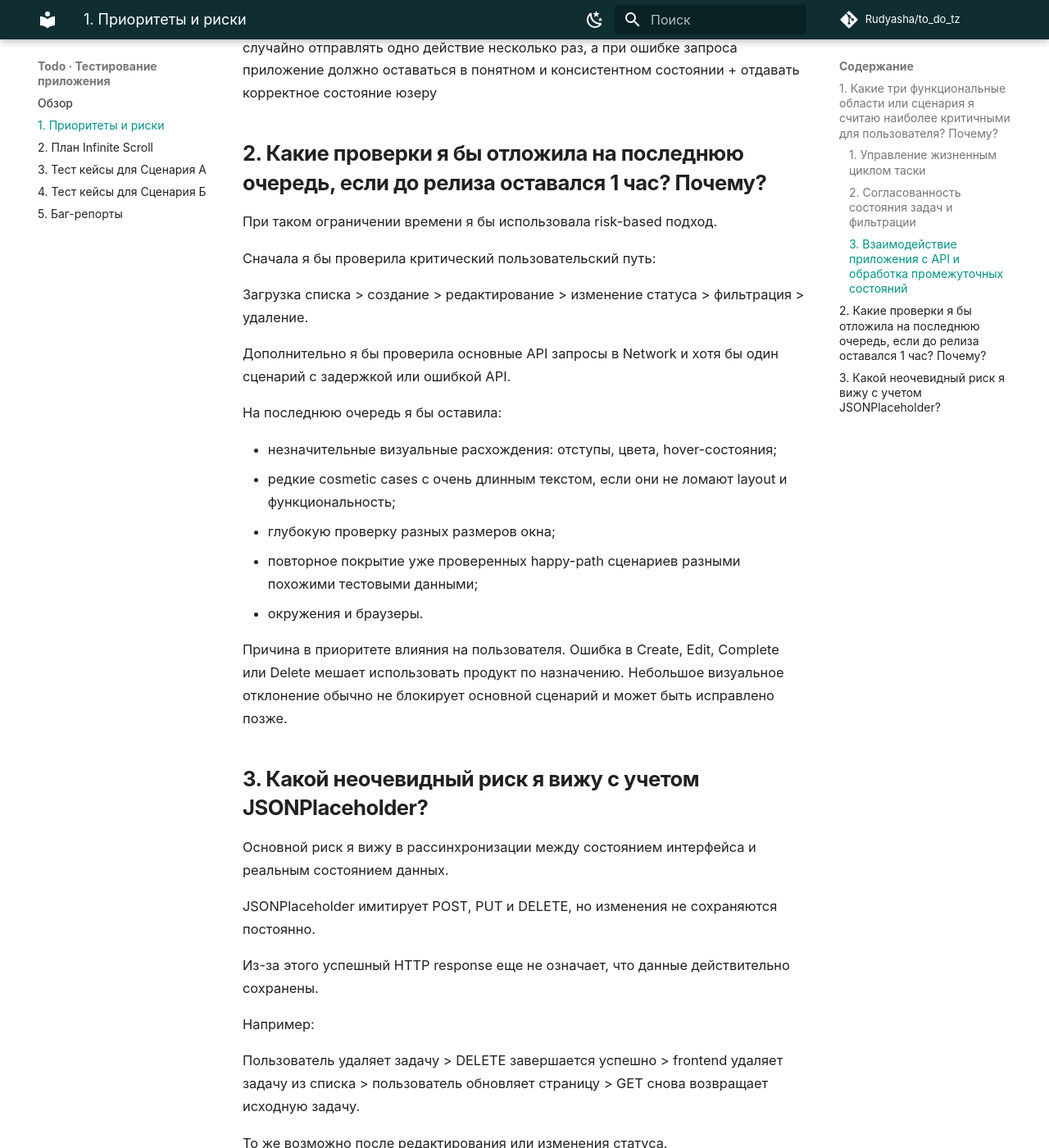
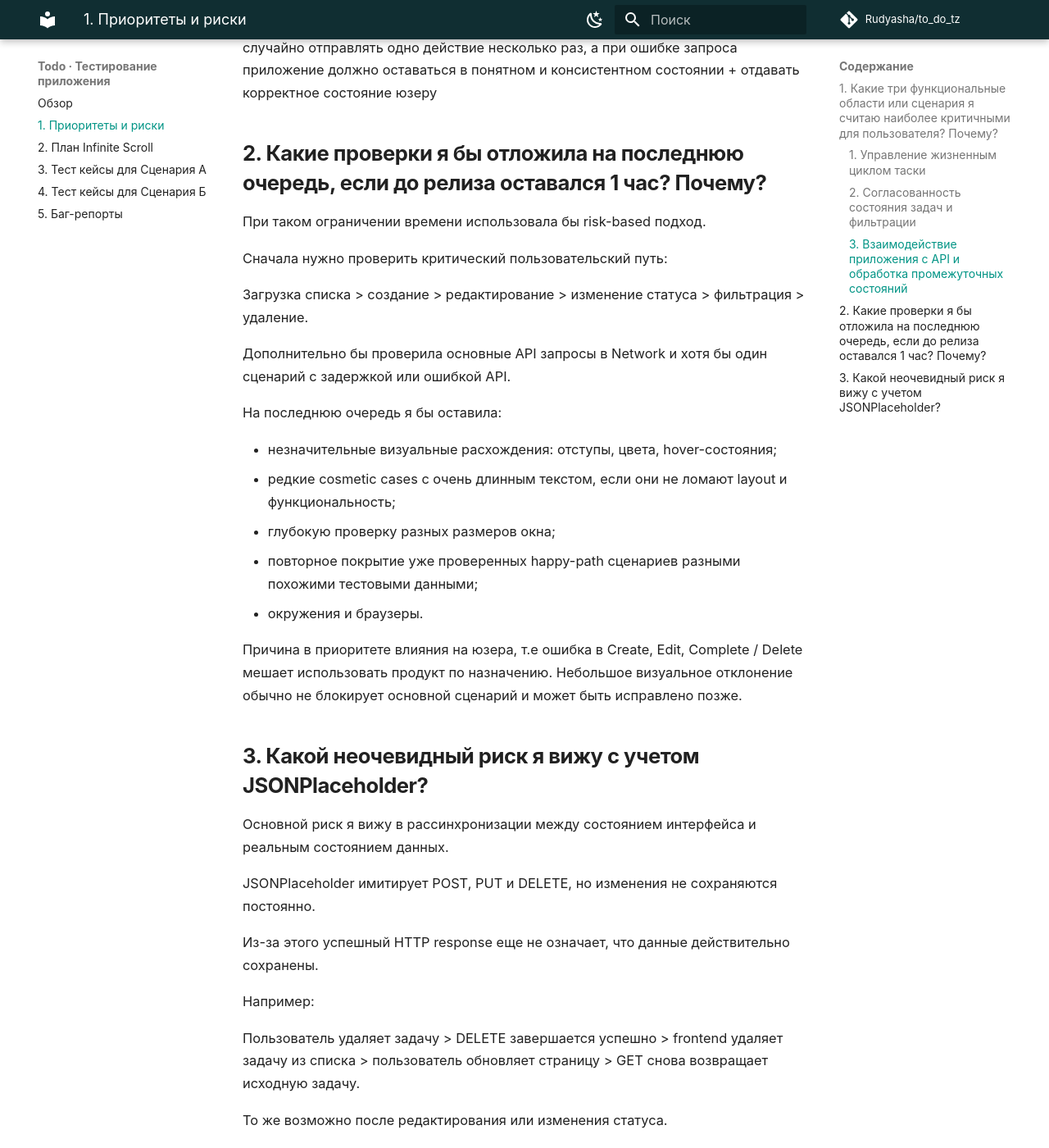
Before and after one commit to Rudyasha/to_do_tz, an MkDocs documentation site: the page built from docs/task-1.md, in a window 1280 px wide and 1400 px high, scrolled down 1281 px. Shown: the whole window at 82% size. Built offline with MkDocs 1.6.1 and Material for MkDocs 9.7.7, drawn with Linux system fonts in a browser that asks for light colours; comment, search, counter and statistics services are not loaded.

Commit message:
Update release prioritization wording

```diff
--- a/docs/task-1.md
+++ b/docs/task-1.md
@@ -33,13 +33,13 @@
 
 ## 2. Какие проверки я бы отложила на последнюю очередь, если до релиза оставался 1 час? Почему?
 
-При таком ограничении времени я бы использовала risk-based подход.
+При таком ограничении времени использовала бы risk-based подход.
 
-Сначала я бы проверила критический пользовательский путь:
+Сначала нужно проверить критический пользовательский путь:
 
 Загрузка списка > создание > редактирование > изменение статуса > фильтрация > удаление.
 
-Дополнительно я бы проверила основные API запросы в Network и хотя бы один сценарий с задержкой или ошибкой API.
+Дополнительно бы проверила основные API запросы в Network и хотя бы один сценарий с задержкой или ошибкой API.
 
 На последнюю очередь я бы оставила:
 
@@ -49,7 +49,7 @@
 - повторное покрытие уже проверенных happy-path сценариев разными похожими тестовыми данными;
 - окружения и браузеры.
 
-Причина в приоритете влияния на пользователя. Ошибка в Create, Edit, Complete или Delete мешает использовать продукт по назначению. Небольшое визуальное отклонение обычно не блокирует основной сценарий и может быть исправлено позже.
+Причина в приоритете влияния на юзера, т.е ошибка в Create, Edit, Complete / Delete мешает использовать продукт по назначению. Небольшое визуальное отклонение обычно не блокирует основной сценарий и может быть исправлено позже.
 
 ## 3. Какой неочевидный риск я вижу с учетом JSONPlaceholder?
 
```
